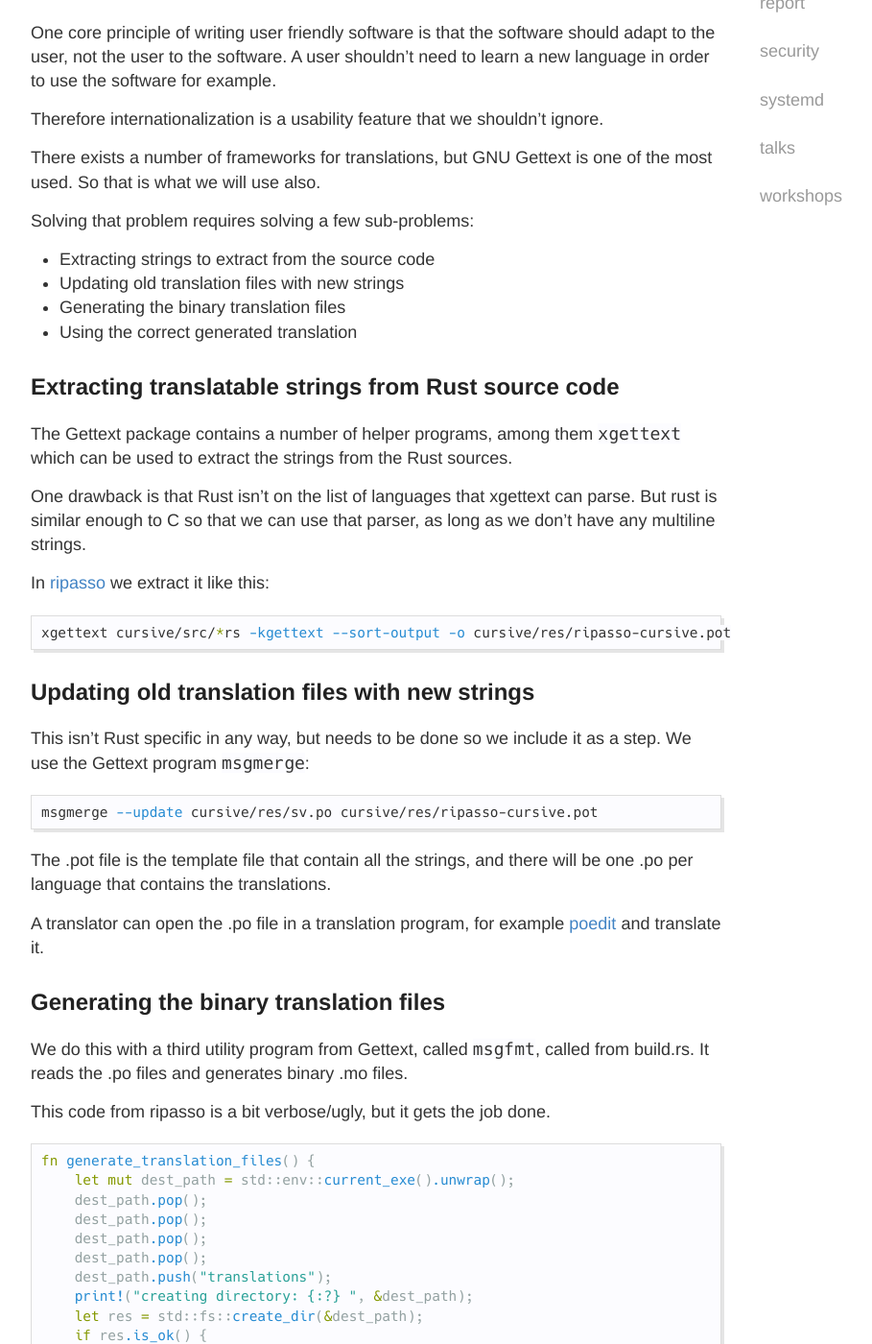
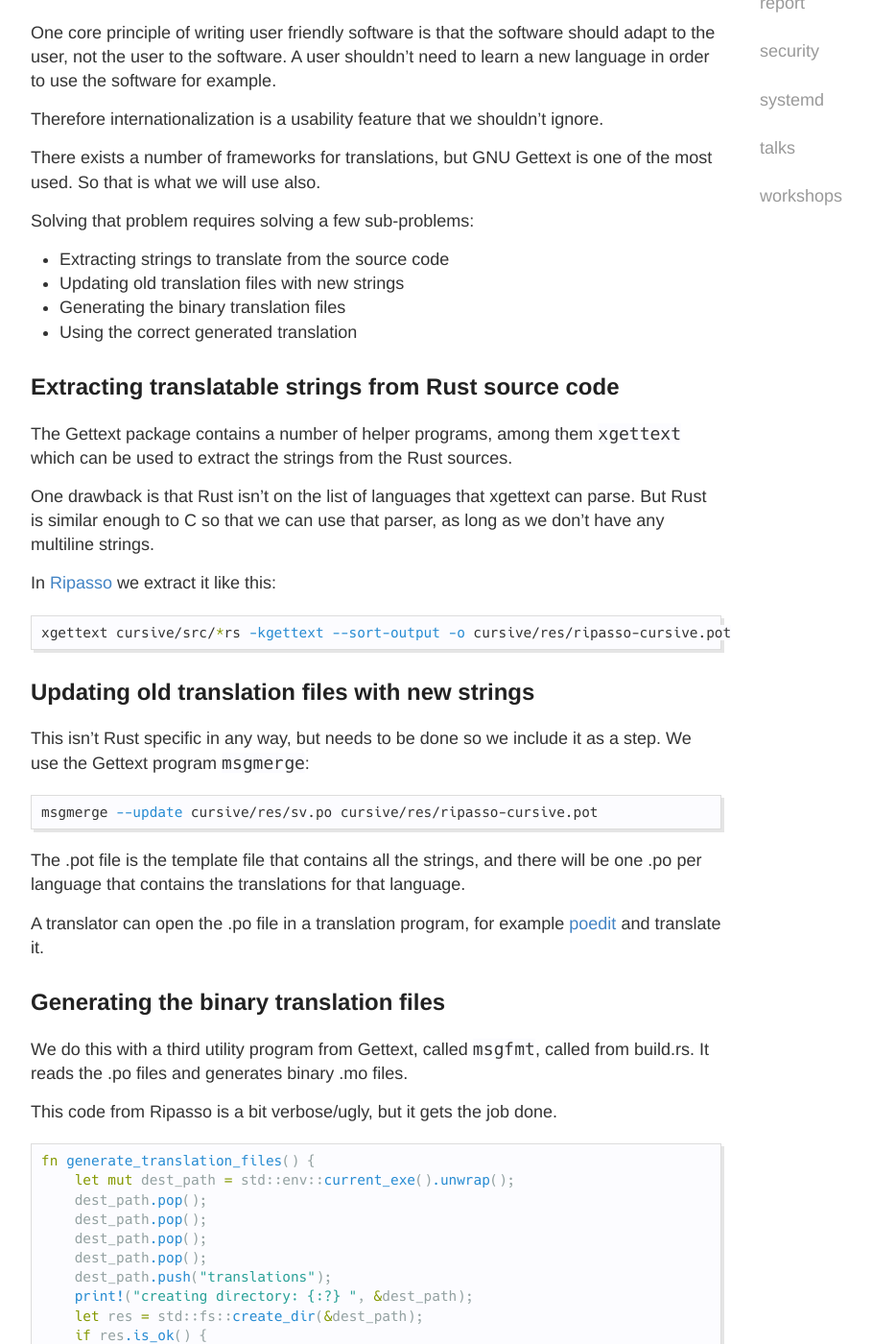
Before and after one commit to labanskoller/hackeriet_blog, a Jekyll site: the page built from _posts/2020-04-30-rust-and-translation-files.md, in a window 1280 px wide and 1400 px high, scrolled down 768 px. Shown: the whole window at 96% size, without its empty margins (248-1157 px from the left). Built offline with Jekyll 4.4.1, drawn with Linux system fonts in a browser that asks for light colours; some of the changed text lies outside the part shown.

Commit message:
fix typos

````diff
--- a/_posts/2020-04-30-rust-and-translation-files.md
+++ b/_posts/2020-04-30-rust-and-translation-files.md
@@ -17,7 +17,7 @@ So that is what we will use also.
 
 Solving that problem requires solving a few sub-problems:
 
- * Extracting strings to extract from the source code
+ * Extracting strings to translate from the source code
  * Updating old translation files with new strings
  * Generating the binary translation files
  * Using the correct generated translation
@@ -27,10 +27,10 @@ Solving that problem requires solving a few sub-problems:
 The Gettext package contains a number of helper programs, among them `xgettext` which can be used
 to extract the strings from the Rust sources.
 
-One drawback is that Rust isn't on the list of languages that xgettext can parse. But rust is similar
+One drawback is that Rust isn't on the list of languages that xgettext can parse. But Rust is similar
 enough to C so that we can use that parser, as long as we don't have any multiline strings.
 
-In [ripasso](https://github.com/cortex/ripasso) we extract it like this:
+In [Ripasso](https://github.com/cortex/ripasso) we extract it like this:
 
 ```bash
 xgettext cursive/src/*rs -kgettext --sort-output -o cursive/res/ripasso-cursive.pot
@@ -45,8 +45,8 @@ program `msgmerge`:
 msgmerge --update cursive/res/sv.po cursive/res/ripasso-cursive.pot
 ```
 
-The .pot file is the template file that contain all the strings, and there will be one .po per language
-that contains the translations.
+The .pot file is the template file that contains all the strings, and there will be one .po per language
+that contains the translations for that language.
 
 A translator can open the .po file in a translation program, for example [poedit](https://poedit.net/)
 and translate it.
@@ -56,7 +56,7 @@ and translate it.
 We do this with a third utility program from Gettext, called `msgfmt`, called from build.rs. It reads
 the .po files and generates binary .mo files.
 
-This code from ripasso is a bit verbose/ugly, but it gets the job done.
+This code from Ripasso is a bit verbose/ugly, but it gets the job done.
 
 ```rust
 fn generate_translation_files() {
@@ -142,7 +142,7 @@ lazy_static! {
 ```
 
 But getting the correct translation into that variable can be a bit tricky. Here is how we do it
-in ripasso:
+in Ripasso:
 
 ```rust
 fn get_translation_catalog() -> gettext::Catalog {
@@ -193,5 +193,5 @@ that it defaults back to english.
 
 ## Conclusion
 
-Translating rust programs isn't as straight forward as it could be, but it's in no way impossible
+Translating Rust programs isn't as straight forward as it could be, but it's in no way impossible
 and well worth doing.
````
Also changed, not shown: other parts of _posts/2020-04-30-rust-and-translation-files.md (+3 -3 lines).
